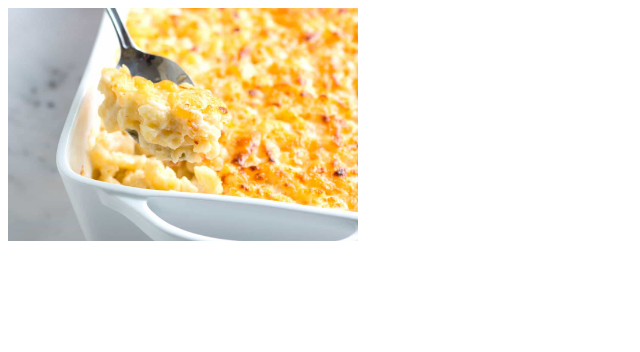
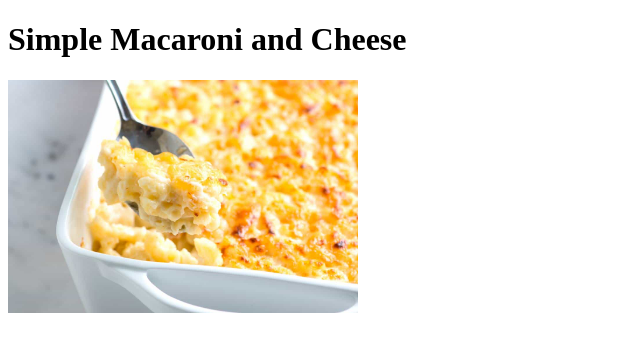
Before and after one commit to OliverMS1/odin-recipes, a plain HTML site: page recipes/macaroni.html in a window 1280 px wide. Shown: the whole page, without its empty margins (0-640 px from the left). Drawn offline with Linux system fonts and the light colour scheme.

Commit message:
added h1 title

```diff
--- a/recipes/macaroni.html
+++ b/recipes/macaroni.html
@@ -7,7 +7,7 @@
     <title>Macaroni with Cheese</title>
 </head>
 <body>
-
+    <h1>Simple Macaroni and Cheese</h1>
     <img src="../images/maraconi.jpg" alt="Macaroni with Cheese" width="350">
 </body>
 </html>
```
